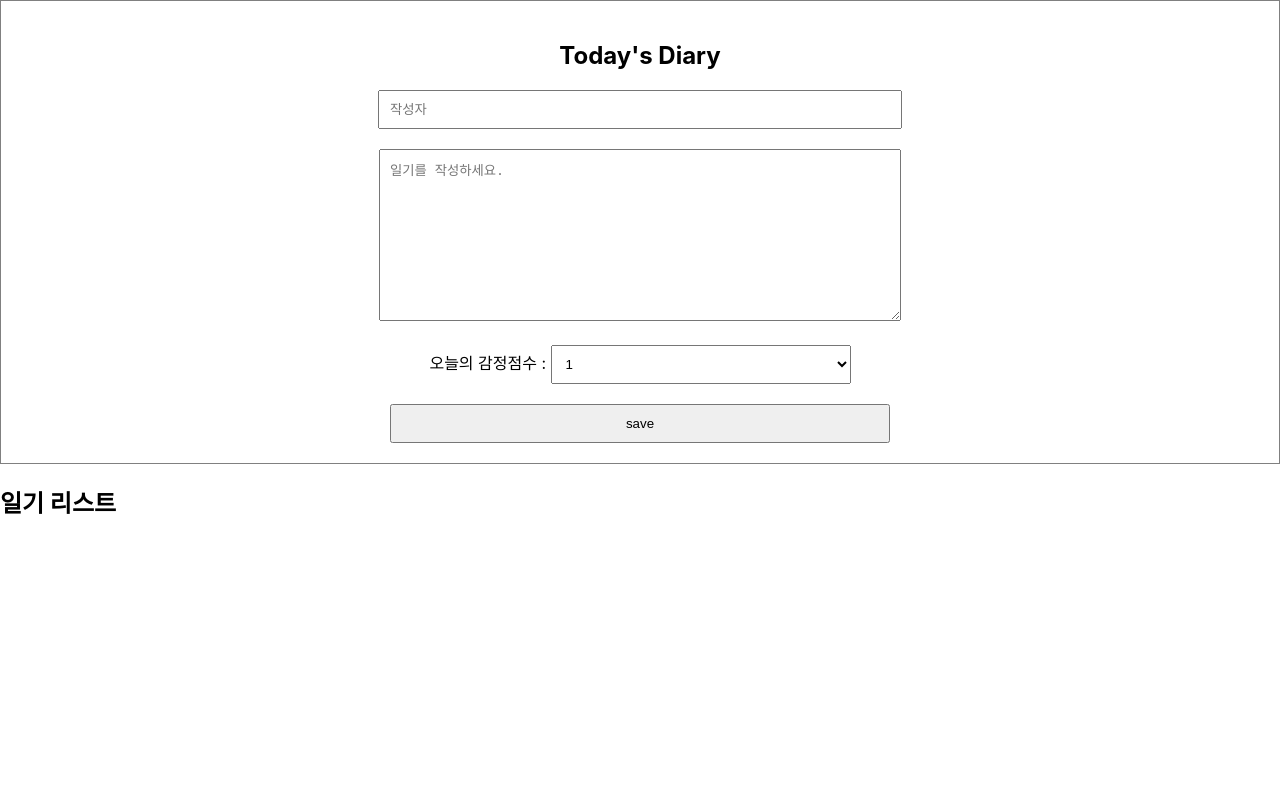
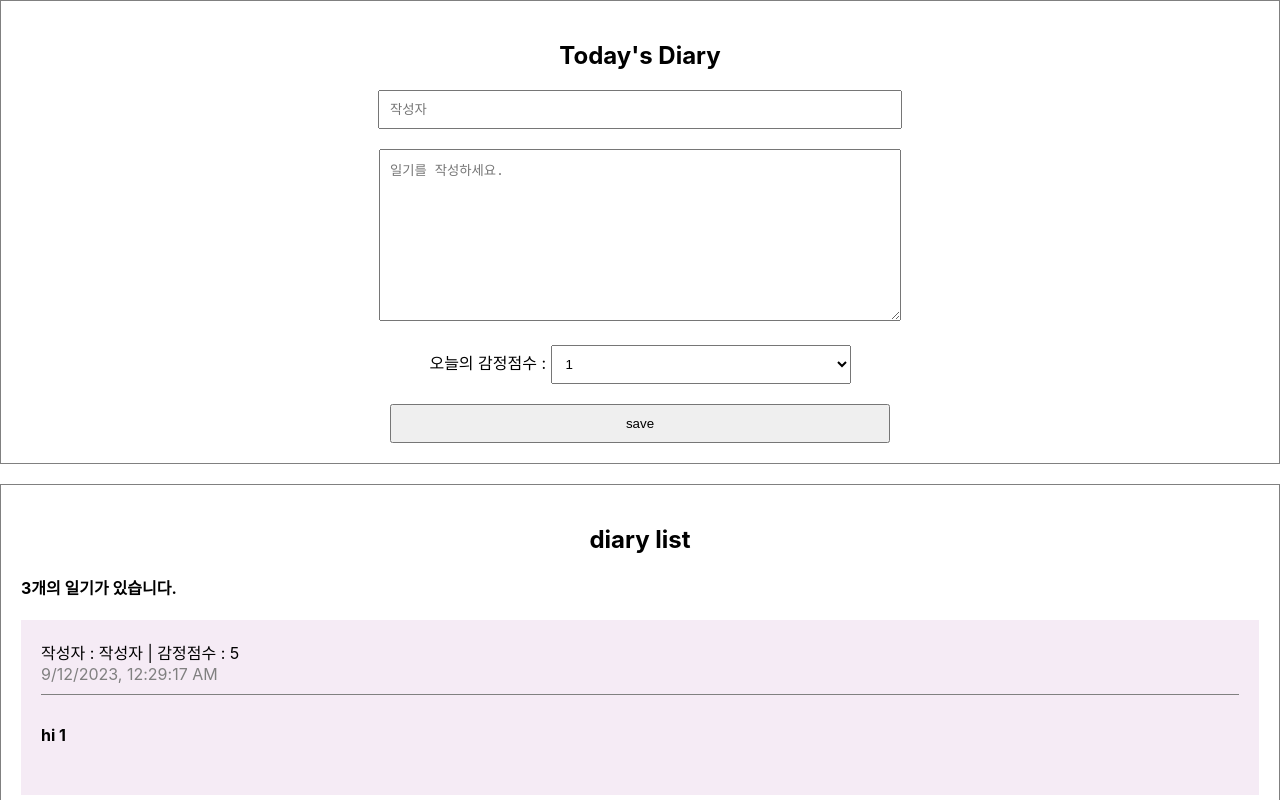
Before and after one commit to yxxh020/simplediary, a React (Create React App) app: page / in a window 1280 px wide. Shown: the top 800 px of the page. Built offline with nearby package versions, Linux system fonts and the light colour scheme.

Commit message:
리스트 렌더링 / 일기 리스트, 아이템 추가

```diff
--- a/src/App.css
+++ b/src/App.css
@@ -26,3 +26,39 @@ textarea {
   padding: 10px;
   cursor: pointer;
 }
+
+/* List*/
+
+.DiaryList {
+  border: 1px solid gray;
+  padding: 20px;
+  margin-top: 20px;
+}
+
+.DiaryList h2 {
+  text-align: center;
+}
+
+/* Item */
+
+.DiaryItem {
+  background-color: rgb(245, 235, 245);
+  margin-bottom: 10px;
+  padding: 20px;
+}
+
+.DiaryItem .info {
+  border-bottom: 1px solid gray;
+  padding-bottom: 10px;
+  margin-bottom: 10px;
+}
+
+.DiaryItem .date {
+  color: gray;
+}
+
+.DiaryItem .content {
+  font-weight: bold;
+  margin-bottom: 30px;
+  margin-top: 30px;
+}
--- a/src/App.js
+++ b/src/App.js
@@ -31,7 +31,7 @@ function App() {
   return (
     <div className="App">
       <DiaryEditor />
-      <DiaryList />
+      <DiaryList diaryList={dummyList} />
     </div>
   );
 }
--- /dev/null
+++ b/src/DiaryItem.js
@@ -0,0 +1,16 @@
+const DiaryItem = ({ author, content, created_date, emotion, id }) => {
+  return (
+    <div className="DiaryItem">
+      <div className="info">
+        <span>
+          작성자 : {author} | 감정점수 : {emotion}
+        </span>
+        <br />
+        <span className="date"> {new Date(created_date).toLocaleString()}</span>
+      </div>
+      <div className="content">{content}</div>
+    </div>
+  );
+};
+
+export default DiaryItem;
--- a/src/DiaryList.js
+++ b/src/DiaryList.js
@@ -1,9 +1,26 @@
-const DiaryList = () => {
+import DiaryItem from "./DiaryItem";
+const DiaryList = ({ diaryList }) => {
+  console.log(diaryList);
   return (
     <div className="DiaryList">
-      <h2>일기 리스트</h2>
+      <h2>diary list</h2>
+      <h4>{diaryList.length}개의 일기가 있습니다.</h4>
+      <div>
+        {diaryList.map((it, idx) => (
+          <DiaryItem key={it.id} {...it} />
+          /*
+        key prop.배열안에서 항목을 고유식별하기위해 사용함.
+        map의 idx도 사용가능(순서가 바뀔 수 있는 경우에는 X)
+        key와 일기 데이터를 prop으로 모두 전달
+        */
+        ))}
+      </div>
     </div>
   );
 };
 
+DiaryList.defaultProps = {
+  diaryList: [],
+};
+
 export default DiaryList;
```
